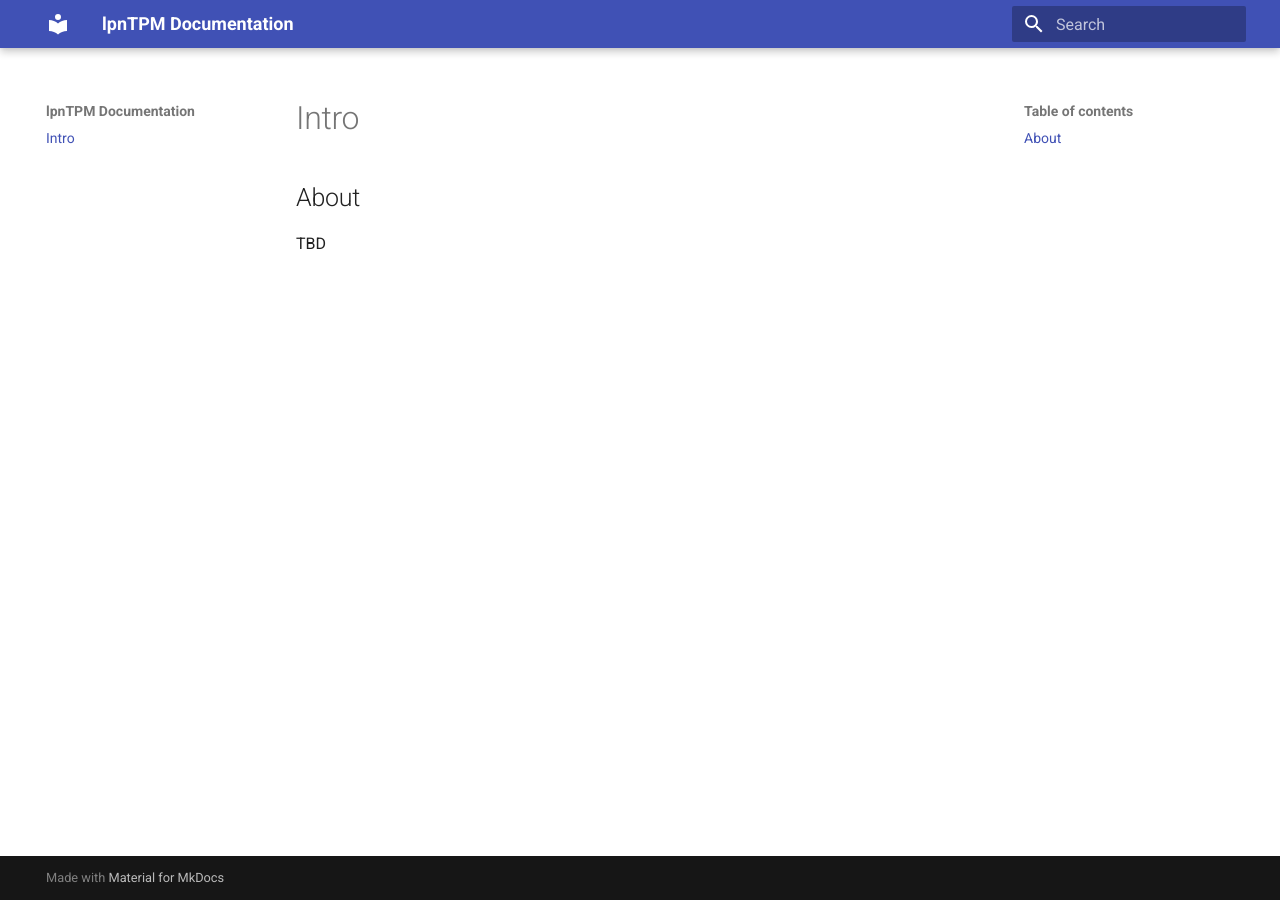
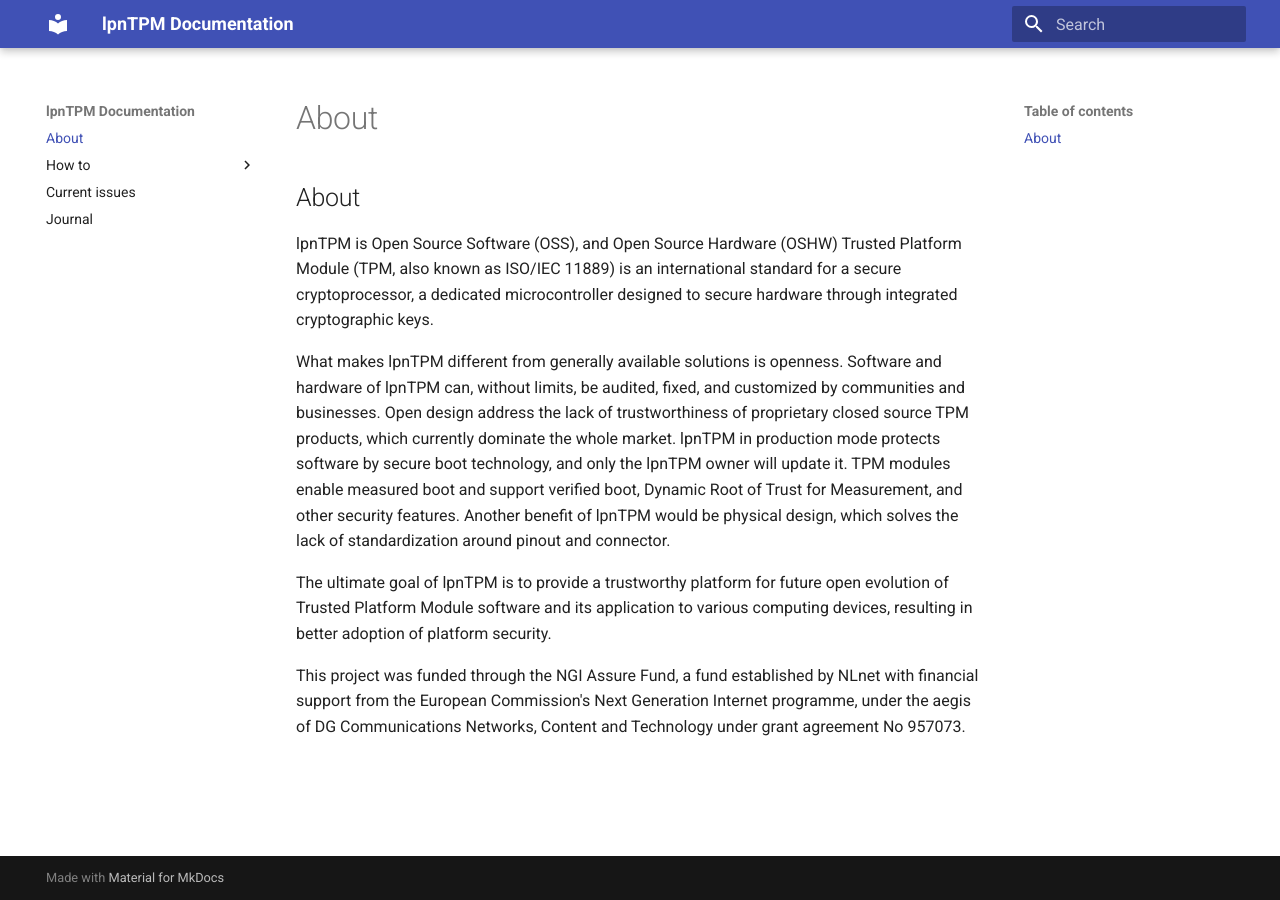
Before and after one commit to lpn-plant/lpntpm-docs, an MkDocs documentation site: the page built from docs/index.md, in a window 1280 px wide. Built offline with MkDocs 1.6.1 and Material for MkDocs 9.7.7, drawn with Linux system fonts in a browser that asks for light colours.

Commit message:
initial documentaion write up

```diff
--- a/docs/index.md
+++ b/docs/index.md
@@ -1,3 +1,9 @@
 ## About
 
-TBD
+lpnTPM is Open Source Software (OSS), and Open Source Hardware (OSHW) Trusted Platform Module (TPM, also known as ISO/IEC 11889) is an international standard for a secure cryptoprocessor, a dedicated microcontroller designed to secure hardware through integrated cryptographic keys.
+
+What makes lpnTPM different from generally available solutions is openness. Software and hardware of lpnTPM can, without limits, be audited, fixed, and customized by communities and businesses. Open design address the lack of trustworthiness of proprietary closed source TPM products, which currently dominate the whole market. lpnTPM in production mode protects software by secure boot technology, and only the lpnTPM owner will update it. TPM modules enable measured boot and support verified boot, Dynamic Root of Trust for Measurement, and other security features. Another benefit of lpnTPM would be physical design, which solves the lack of standardization around pinout and connector.
+
+The ultimate goal of lpnTPM is to provide a trustworthy platform for future open evolution of Trusted Platform Module software and its application to various computing devices, resulting in better adoption of platform security.
+
+This project was funded through the NGI Assure Fund, a fund established by NLnet with financial support from the European Commission's Next Generation Internet programme, under the aegis of DG Communications Networks, Content and Technology under grant agreement No 957073.
--- a/mkdocs.yml
+++ b/mkdocs.yml
@@ -11,5 +11,12 @@ markdown_extensions:
     - pymdownx.highlight
     - pymdownx.superfences
     - pymdownx.keys
+    - attr_list
 nav:
-    - 'Intro': index.md
+    - 'About': index.md
+    - 'How to':
+      - 'Intro': how_to.md
+      - 'Building flashing and debugging': building.md
+      - 'Running': running.md
+    - 'Current issues': issues.md
+    - 'Journal': journal.md
```
Also changed, not shown: docs/building.md (added, +29 -0 lines), docs/how_to.md (added, +17 -0 lines), docs/issues.md (added, +34 -0 lines), docs/journal.md (added, +14 -0 lines), docs/running.md (added, +41 -0 lines), docs/images/eclipse_debug_config.png (added), docs/images/eclipse_flash.png (added), docs/images/eclipse_itm_output.png (added), docs/images/eclipse_start_trace.png (added), docs/images/eclipse_trace_config_1.png (added), docs/images/eclipse_trace_config_2.png (added), docs/images/memory_usage.png (added), docs/images/static_stack_analysis.png (added).
